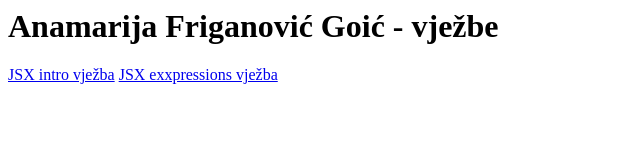
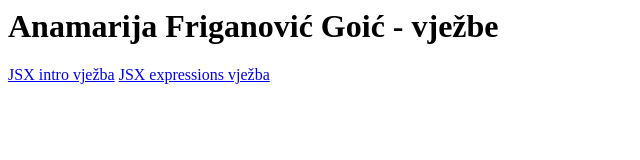
Before and after one commit to AnamarijaFG/test, a plain HTML site: page index.html in a window 1280 px wide. Shown: the full height of the page, 0-640 px from the left. Drawn offline with Linux system fonts and the light colour scheme.

Commit message:
Update index.html

```diff
--- a/index.html
+++ b/index.html
@@ -6,6 +6,6 @@
 
     <a href="https://codesandbox.io/s/jsx-code-challenge-forked-kui3u?file=/src/index.js">JSX intro vježba</a>
 
-    <a href="https://codesandbox.io/s/javascript-expressions-in-jsx-practice-forked-82qxp?file=/src/index.js">JSX exxpressions vježba</a>
+    <a href="https://codesandbox.io/s/javascript-expressions-in-jsx-practice-forked-82qxp?file=/src/index.js">JSX expressions vježba</a>
   </body>
 </html>
```
